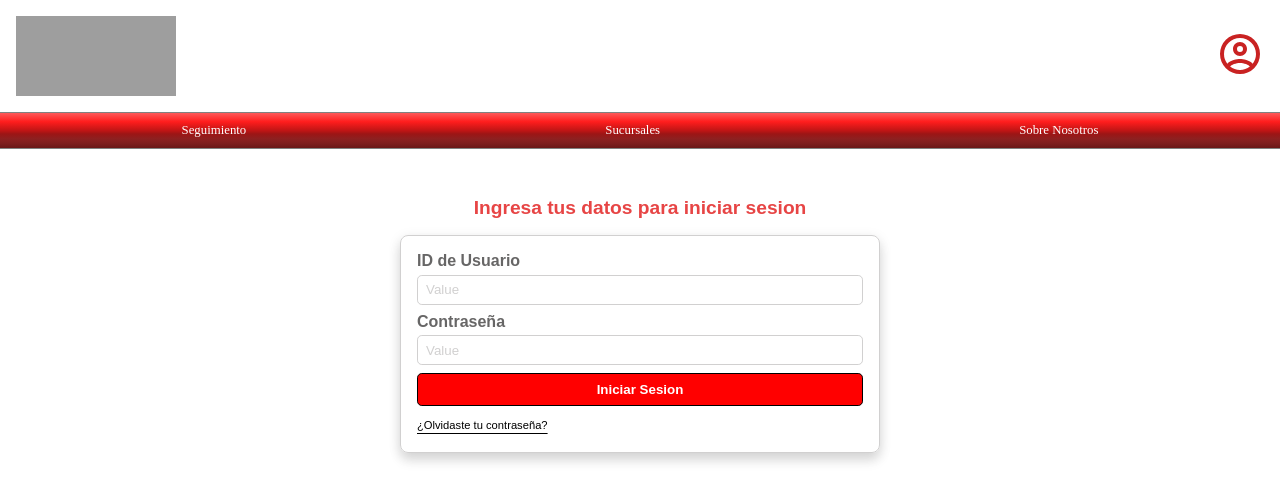
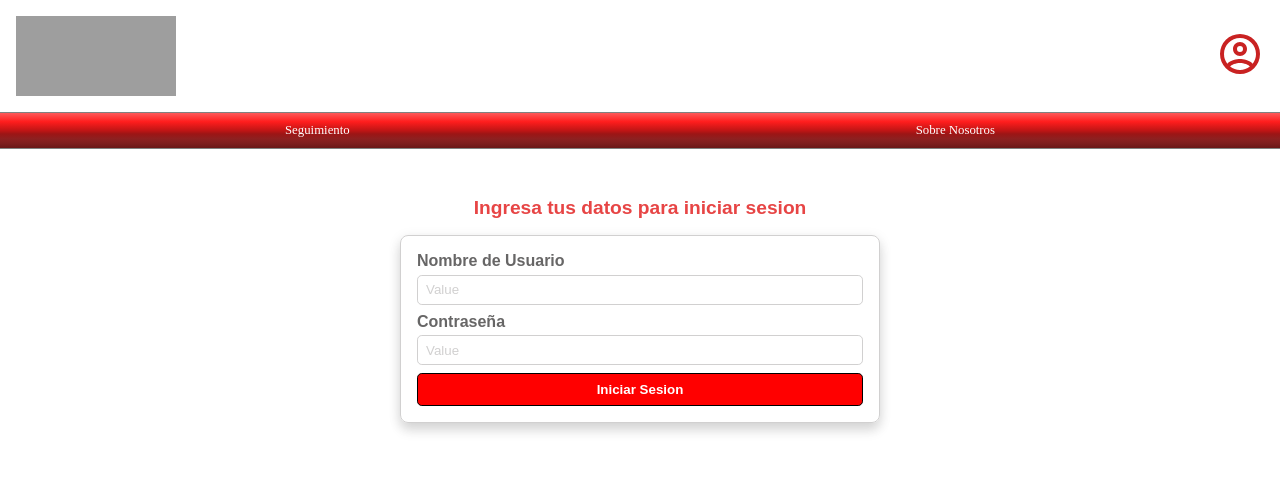
Before and after one commit to imdaviddev/tp-final-laboratorio-frontend, a React (Vite) app: page /iniciar-sesion in a window 1280 px wide. Shown: the top 502 px of the page. Built offline with nearby package versions, Linux system fonts and the light colour scheme; grey boxes are pictures that could not be loaded.

Commit message:
Header iniciar sesion

```diff
--- a/src/components/HeaderComponent/Header.tsx
+++ b/src/components/HeaderComponent/Header.tsx
@@ -49,7 +49,6 @@ const NavbarSupervisor = () => {
       <ul>
         <Link to={supervision+""}>Inicio</Link>
         <Link to={supervision+"crear-recorrido"}>Crear Recorrido</Link>
-        <Link to={supervision+"conductores"}>Conductores</Link>
         <Link to={supervision+"vehiculos"}>Vehiculos</Link>
         <Link to={supervision+"reportes"}>Reportes</Link>
       </ul>
--- a/src/components/TicketDetails.tsx
+++ b/src/components/TicketDetails.tsx
@@ -32,7 +32,6 @@ const Container = styled.div`
     border: 3px solid red;
     border-radius: 5%;
 `;
-
 
 const TicketDetails = () => {
 
@@ -82,7 +81,6 @@ const TicketDetails = () => {
     const añadirRepuesto = () => {
         setRepuestosUtilizados([...repuestosUtilizados, { id: 0, cantidad: 1 }]);
     };
-
 
     const eliminarRepuesto = (index) => {
         setRepuestosUtilizados(repuestosUtilizados.filter((_, idx) => idx !== index));
--- a/src/pages/Conductor/ConductorRecorrido.tsx
+++ b/src/pages/Conductor/ConductorRecorrido.tsx
@@ -6,7 +6,6 @@ import './css/conductor.css'
 const CoductorRecorrido = () => {
     return <>
         <ContainerPadre>
-
             <MensajeBienvenida>Tus recorridos</MensajeBienvenida>
             <ContainerHijo>
                 <DescHijo>Reporte de rutas</DescHijo>
--- a/src/pages/IniciarSesion/IniciarSesionPage.tsx
+++ b/src/pages/IniciarSesion/IniciarSesionPage.tsx
@@ -17,7 +17,6 @@ const IniciarSesionPage = () => {
     <nav className="header-bottom-iniciar-sesion">
           <ul>
             <li>Seguimiento</li>
-            <li>Sucursales</li>
             <li>Sobre Nosotros</li>
           </ul>
     </nav>
@@ -30,7 +29,7 @@ const IniciarSesionPage = () => {
         </div>
         <form className='formulario-iniciar-sesion-container'>
             <div className='campo-formulario-iniciar-sesion'>
-               <label htmlFor="username">ID de Usuario</label>
+               <label htmlFor="username">Nombre de Usuario</label>
                <input type="text" id='username' key={'username'} placeholder='Value'/>
             </div>
             <div className='campo-formulario-iniciar-sesion'>
@@ -41,8 +40,6 @@ const IniciarSesionPage = () => {
             <button className='formulario-iniciar-sesion-btn-submit'>
               Iniciar Sesion
             </button>
-
-            <p className='formulario-iniciar-sesion-olvidaste-tu-contrasenia'>¿Olvidaste tu contraseña?</p>
         </form>
 
     </div>
--- a/src/routes/index.tsx
+++ b/src/routes/index.tsx
@@ -17,7 +17,6 @@ import AdministracionInicio from '../pages/Administracion/AdministracionInicio';
 import AdministracionRepuestos from '../pages/Administracion/AdministracionRepuestos';
 import AdministracionDeProveedores from '../pages/Administracion/AdministracionDeProveedores';
 import AdministracionReportes from '../pages/Administracion/AdministracionReportes';
-import Ticket from '../pages/Mantenimiento/Components/Ticket';
 
 const Router = () => {
   return <>
```
